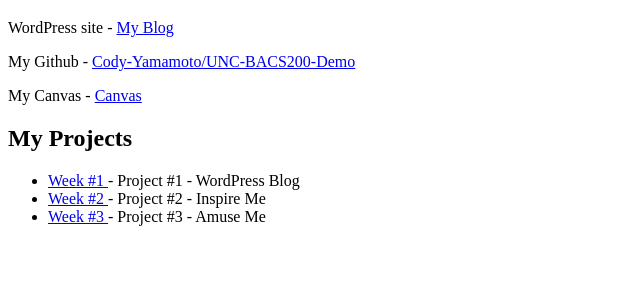
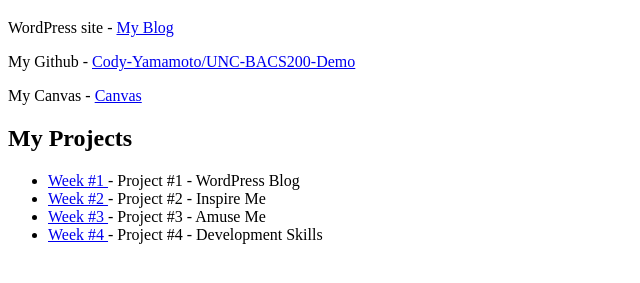
Before and after one commit to cy96793/BACS-200, a plain HTML site: page bacs200/index.html in a window 1280 px wide. Shown: the part 61-344 px from the top of the page, without its empty margins (0-640 px from the left). Drawn offline with Linux system fonts and the light colour scheme.

Commit message:
project 4 index update

```diff
--- a/bacs200/index.html
+++ b/bacs200/index.html
@@ -50,6 +50,12 @@
             </a>
             - Project #3 - Amuse Me
         </li>
+        <li>
+            <a href="04">
+                Week #4
+            </a>
+            - Project #4 - Development Skills
+        </li>
     </ul>
 
 </body></html>
```
